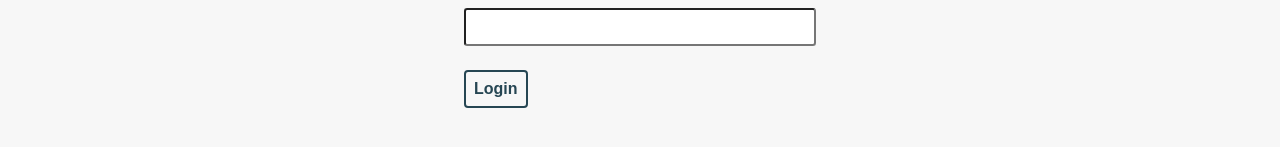
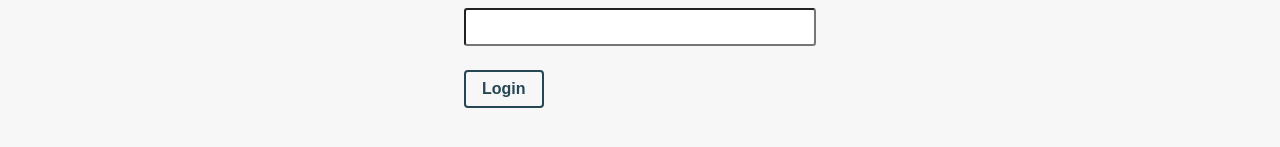
Before and after one commit to elvan/finance-tracker-app-react-firebase, a React (Create React App) app: page /login in a window 1280 px wide. Shown: the part 305-452 px from the top of the page. Built offline with nearby package versions, Linux system fonts and the light colour scheme.

Commit message:
update button styling

```diff
--- a/src/index.css
+++ b/src/index.css
@@ -36,7 +36,7 @@ ul {
   font-weight: bold;
   font-size: 1rem;
   cursor: pointer;
-  padding: 0.5rem;
+  padding: 0.5rem 1rem;
 }
 
 .btn:hover {
```
